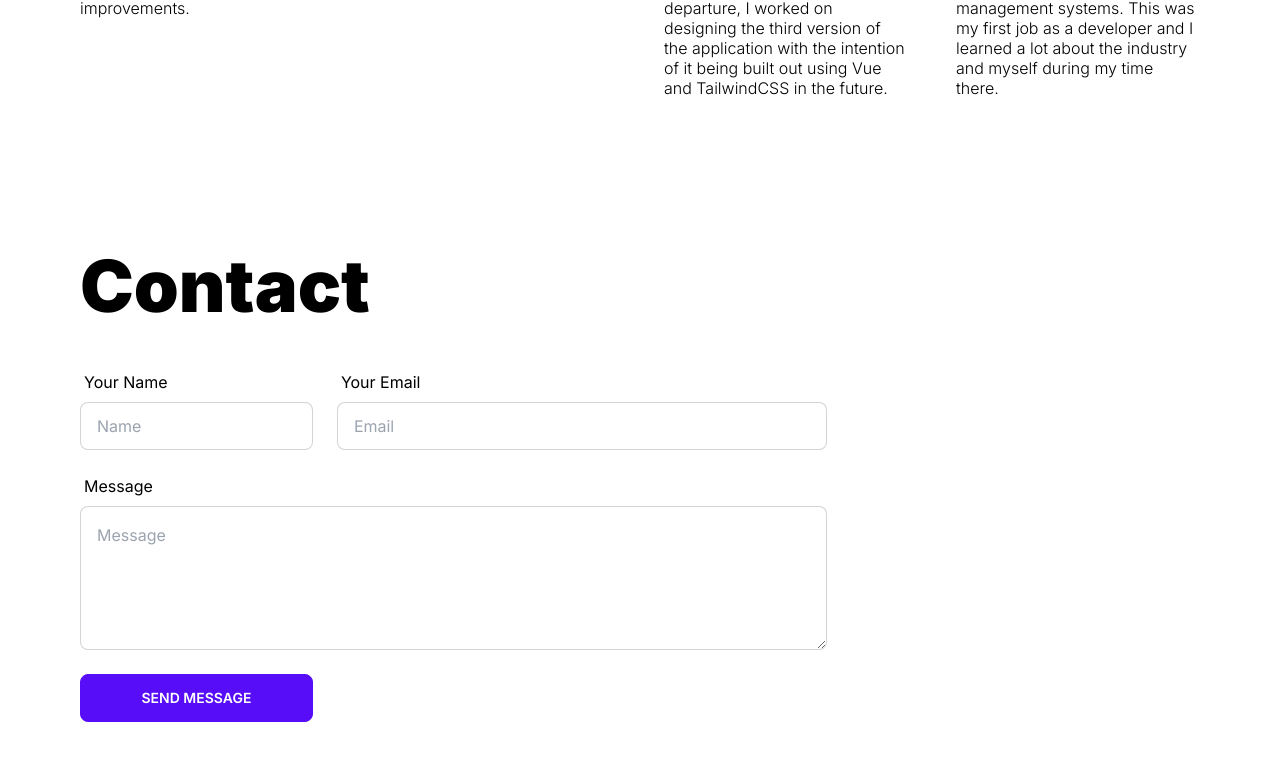
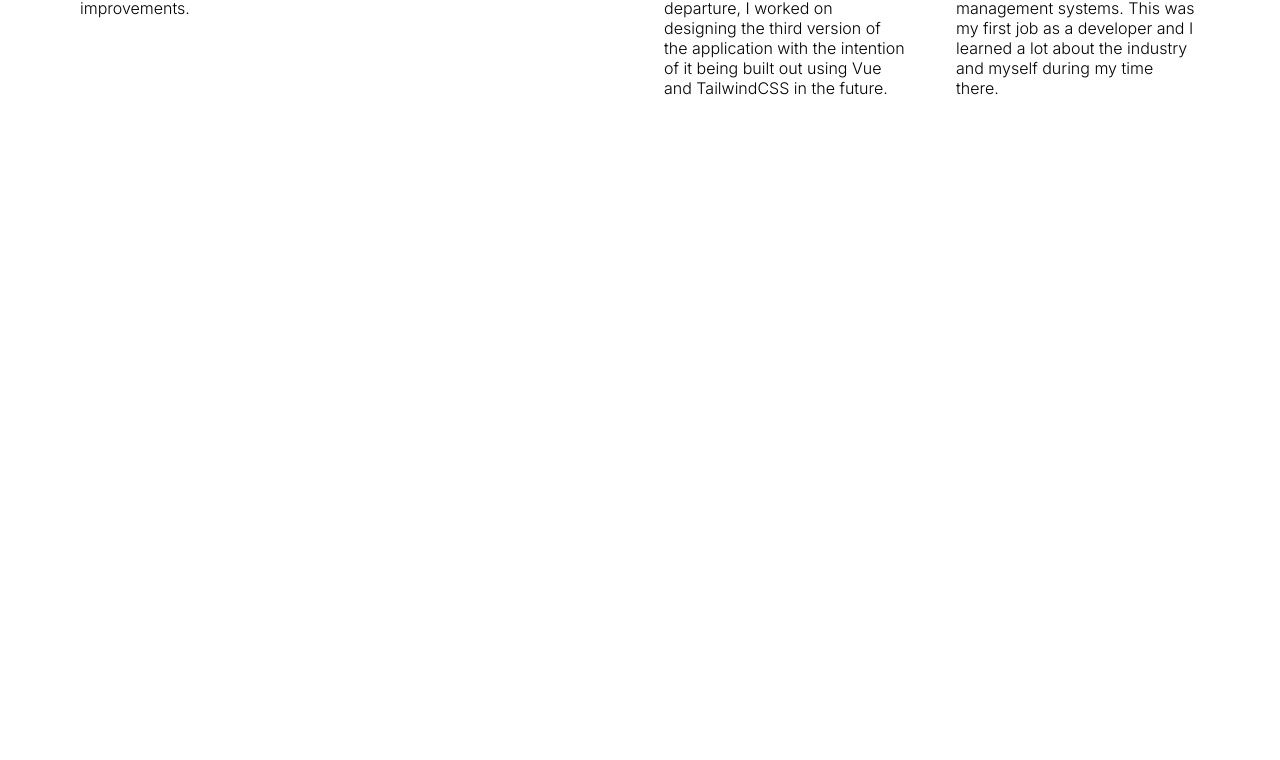
Before and after one commit to cwilsonn/codywilson.dev--old, a Nuxt app: page / in a window 1280 px wide. Shown: the part 1682-2442 px from the top of the page. After the commit the page ends 1932 px from the top, so only its background shows below. Built offline with nearby package versions, Linux system fonts and the light colour scheme.

Commit message:
fix: Remove Netlify form/contact section for now.

```diff
--- a/components/NavigationMain.vue
+++ b/components/NavigationMain.vue
@@ -29,9 +29,5 @@
             name: 'Experience',
             href: '/#skills-experience',
         },
-        {
-            name: 'Contact',
-            href: '/#contact',
-        },
     ];
 </script>
--- a/pages/index.vue
+++ b/pages/index.vue
@@ -51,12 +51,11 @@
                 </div>
             </div>
         </section>
-        <section id="contact">
+        <!-- <section id="contact">
             <h2 class="mb-10 text-5xl font-black lg:text-7xl">
                 Contact
             </h2>
-            <form-contact />
-        </section>
+        </section> -->
     </article>
 </template>
 
```
